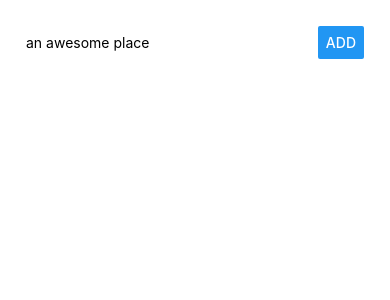
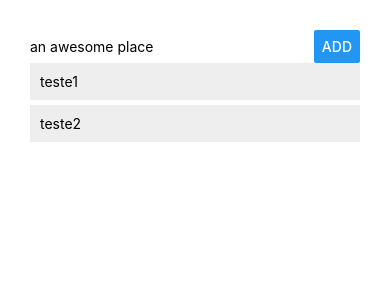
Before and after one commit to alexolirib/the-practical-guide-react-native, a React Native app: screen / in a window 390 px wide. Shown: the top 300 px of the page. Built offline with nearby package versions, Linux system fonts and the light colour scheme.

Commit message:
criar componentes

```diff
--- a/App.js
+++ b/App.js
@@ -1,11 +1,13 @@
 import React from 'react';
 import { StyleSheet, Text, View, TextInput, Button } from 'react-native';
+import FormList from './src/components/FormList';
+import List from './src/components/List'
 
 export default class App extends React.Component {
 
   state = {
     placeName: '',
-    place: []
+    place: ['teste1', 'teste2']
   }
 
   handleChange = (text) => {
@@ -19,55 +21,34 @@ export default class App extends React.Component {
 
     this.setState(prevState => {
       return {
-        place: prevState.place.concat(prevState.placeName)
+        place: prevState.place.concat(prevState.placeName),
+        placeName: ''
       }
     })
   }
 
   render() {
-    const placesOutput = this.state.place.map((p, i) => (
-      <View key={i}>
-        <Text>{p}</Text>
-      </View>
-    ))
+
     return (
       <View style={styles.container}>
-        <View style={styles.inputContainer}>
-          <TextInput
-            style={{ height: 90 }}
-            placeholder="an awesome place"
-            value={this.state.placeName}
-            onChangeText={this.handleChange}
-            style={styles.placeInput}
-          />
-          <Button title="add"
-            style={styles.placeButton}
-            onPress={this.placeSubmitHandle} />
-        </View>
-        {placesOutput}
+        <FormList
+          placeName={this.state.placeName}
+          handleChange={this.handleChange}
+          placeSubmitHandle={this.placeSubmitHandle}
+        />
+        <List
+          place={this.state.place}
+        />
       </View>
     );
   }
 }
-
 const styles = StyleSheet.create({
   container: {
     flex: 1, //por default ele é direcionado como column
-    padding: 26,
+    padding: 30,
     backgroundColor: '#fff',
     alignItems: 'center',
     justifyContent: 'flex-start',
-  },
-  inputContainer: {
-    //flex: 1,
-    width: '100%',
-    flexDirection: 'row',
-    justifyContent: 'space-between',
-  },
-  placeInput: {
-    width: '70%'
-  },
-  placeButton: {
-    width: '30%'
   }
 });
--- /dev/null
+++ b/src/components/FormList.js
@@ -0,0 +1,35 @@
+import React from 'react'
+import { StyleSheet, View, TextInput, Button} from 'react-native'
+
+const FormList = (props)=>(
+    <View style={styles.inputContainer}>
+        <TextInput
+            style={{ height: 100 }}
+            placeholder="an awesome place"
+            value={props.placeName}
+            onChangeText={props.handleChange}
+            style={styles.placeInput}
+        />
+        <Button title="add"
+            style={styles.placeButton}
+            onPress={props.placeSubmitHandle} />
+    </View>
+)
+
+const styles = StyleSheet.create({
+
+    inputContainer: {
+        //flex: 1,
+        width: '100%',
+        flexDirection: 'row',
+        justifyContent: 'space-between',
+    },
+    placeInput: {
+      width: '70%'
+    },
+    placeButton: {
+      width: '30%'
+    },
+})
+
+export default FormList;
--- /dev/null
+++ b/src/components/List.js
@@ -0,0 +1,24 @@
+import React from 'react'
+import { View, Text, StyleSheet } from 'react-native'
+import ListItem from './ListItem/ListItem'
+
+class List  extends React.Component {
+
+
+    render() {
+        const placesOutput = this.props.place.map((p, i) => (
+            <ListItem key={i} placeName={p} />
+        ))
+        return (
+            <View style={styles.listContainer}>{placesOutput}</View>
+        )
+    }
+}
+
+const styles = StyleSheet.create({
+    listContainer: {
+        width: '100%'
+    }
+});
+
+export default List;
--- /dev/null
+++ b/src/components/ListItem/ListItem.js
@@ -0,0 +1,19 @@
+import React from 'react';
+import {Text, View, StyleSheet } from 'react-native';
+
+const ListItem = (props)=>(
+    <View style={styles.listItem}>
+        <Text>{props.placeName}</Text>
+    </View>
+)
+
+const styles = StyleSheet.create({
+    listItem:{
+        width: '100%',
+        padding: 10,
+        backgroundColor: '#eee',
+        marginBottom: 5
+    }
+})
+
+export default ListItem;
```
